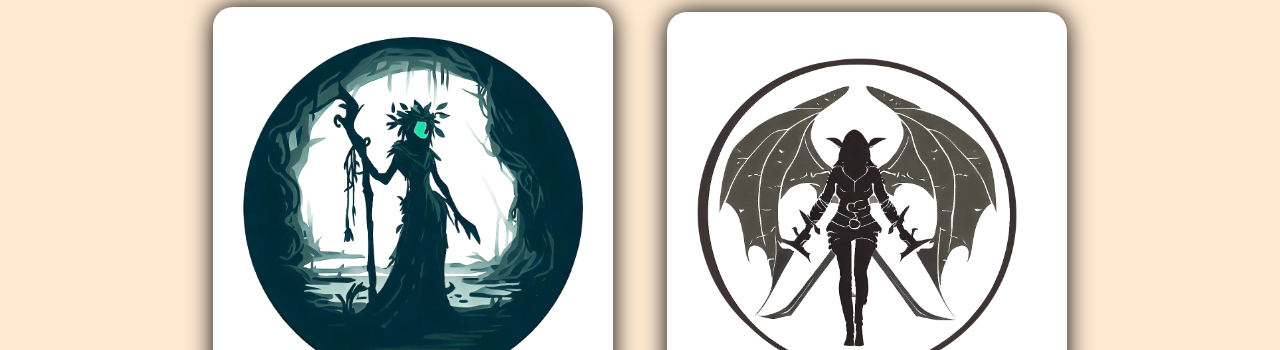
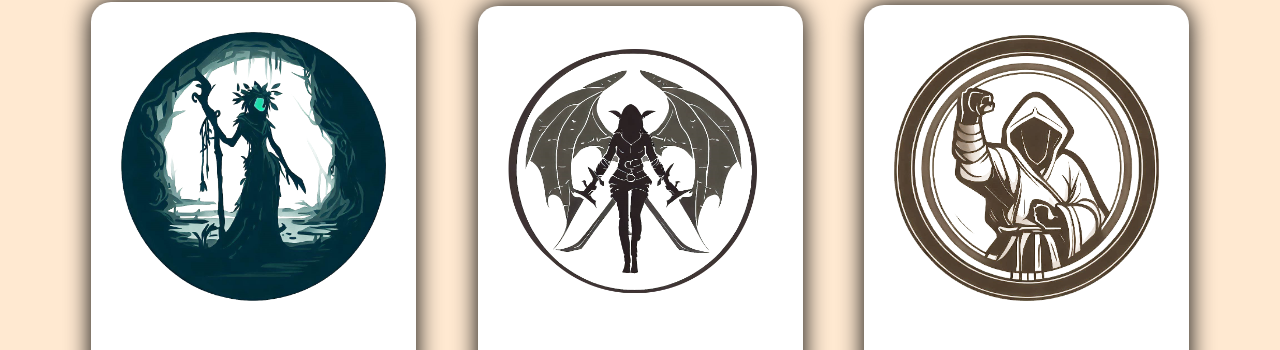
Before and after one commit to mmartin1995/sarkanylovas, a plain HTML site: page karakterek/index.html in a window 1280 px wide. Shown: the part 127-477 px from the top of the page. Drawn offline with nearby package versions, Linux system fonts and the light colour scheme.

Commit message:
csiszolgatás

```diff
--- a/karakterek/index.html
+++ b/karakterek/index.html
@@ -24,8 +24,8 @@
 
 <body>
 <div class="section2">
+<div class="charactergroup">
 <h1>Sárkánylovasok</h1>
-<div class="navbardiv"></div>
   <a href="../karakterek/tina.html">
     <div class="charactercard">
       <div class="characterpicture">
@@ -114,6 +114,7 @@
       </div>
     </a>
   </div>
+</div>
 
 </body>
 <footer>
--- a/sarkanylovas.css
+++ b/sarkanylovas.css
@@ -8,6 +8,7 @@
     background-color: #ffe9d1;
     margin: 45px auto 0 auto;
     position: relative;
+    font-size: 7vw;
 
 }
 
@@ -228,9 +229,9 @@ text-decoration: none;
 
 @media (min-width: 700px) {
   .charactercard {
-    max-width: 400px;
+    max-width: 325px;
     display: inline-block;
-    margin: 25px;
+    margin: 20px;
     padding: 30px;
   }
 
@@ -238,6 +239,10 @@ text-decoration: none;
     font-size: 70px;
   }
 
+  .charactergroup {
+    display: inline-block;
+    width: 95%;
+  }
 }
 
 
```
